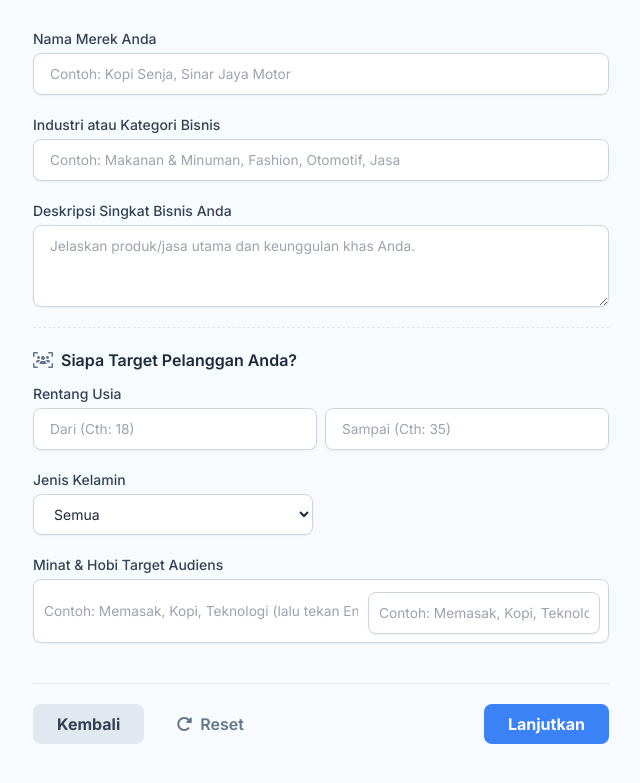
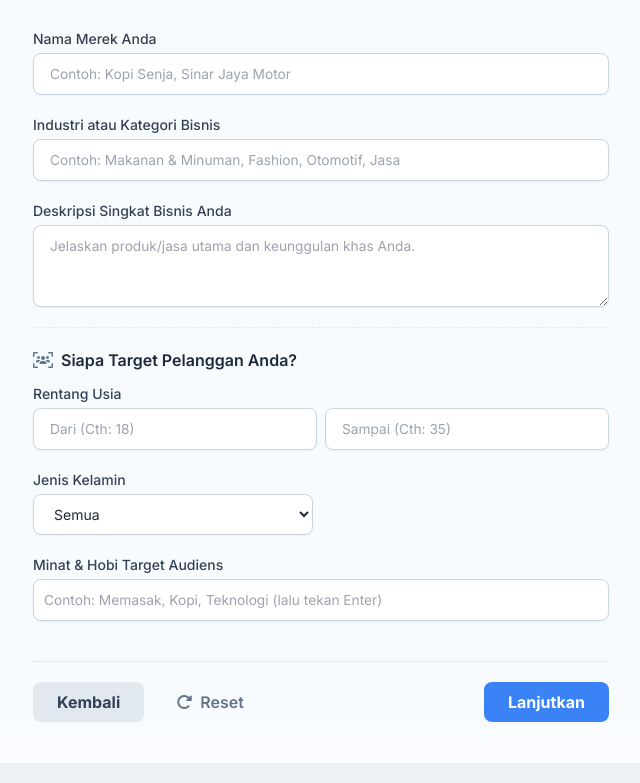
Before and after one commit to rofiqi99/perencana-konten-ai-cloudflare, a website: page public/index.html in a window 1280 px wide. Shown: the part 484-1267 px from the top of the page, without its empty margins (319-959 px from the left). Drawn offline with nearby package versions, Linux system fonts and the light colour scheme.

Commit message:
Add files via upload

```diff
--- a/public/index.html
+++ b/public/index.html
@@ -557,14 +557,11 @@ body.dark .platform-checkbox:not(:checked) + label:hover {
                         </select>
                     </div>
                     <div class="md:col-span-2">
-                        <label for="interests-input" class="block text-sm font-medium text-slate-700">Minat & Hobi Target Audiens</label>
-                        <div id="interests-container" class="form-input bg-white mt-1 flex items-center flex-wrap gap-2 p-2 border border-slate-300 rounded-lg shadow-sm focus-within:border-slate-400">
-                            <input type="text" id="interests-input" autocomplete="off" class="flex-grow bg-transparent border-none focus:ring-0 p-0.5 text-xs sm:text-sm" placeholder="Contoh: Memasak, Kopi, Teknologi (lalu tekan Enter)">
-                        <div id="interests-container" class="form-input bg-white mt-1 flex items-center flex-wrap gap-2 p-2 border border-slate-300 rounded-lg shadow-sm focus-within:border-slate-400">
-                            <input type="text" id="interests-input" autocomplete="off" class="flex-grow bg-transparent border-none focus:ring-0 p-0.5 text-xs sm:text-sm" placeholder="Contoh: Memasak, Kopi, Teknologi (lalu tekan Enter)">
-                        </div>
-                         </div>
-                </div>
+    <label for="interests-input" class="block text-sm font-medium text-slate-700">Minat & Hobi Target Audiens</label>
+    <div id="interests-container" class="form-input bg-white mt-1 flex items-center flex-wrap gap-2 p-2 border border-slate-300 rounded-lg shadow-sm focus-within:border-slate-400">
+        <input type="text" id="interests-input" autocomplete="off" class="flex-grow bg-transparent border-none focus:ring-0 p-0.5 text-xs sm:text-sm" placeholder="Contoh: Memasak, Kopi, Teknologi (lalu tekan Enter)">
+    </div>
+</div>
             </div>
         </div>
     </div>
@@ -1144,7 +1141,6 @@ body.dark .platform-checkbox:not(:checked) + label:hover {
 
     const plannerSchema = { type: "OBJECT", properties: { plan: { type: "ARRAY", items: { type: "OBJECT", properties: { day: { type: "STRING" }, platform: { type: "STRING" }, pillar: { type: "STRING" }, idea: { type: "STRING" }, caption_brief: { type: "STRING" }, visual_idea: { type: "STRING" }, hashtags: { type: "STRING" } }, required: ["day", "platform", "pillar", "idea", "caption_brief", "visual_idea", "hashtags"] } } } };
     const singleIdeaSchema = { type: "OBJECT", properties: { day: { type: "STRING" }, platform: { type: "STRING" }, pillar: { type: "STRING" }, idea: { type: "STRING" }, caption_brief: { type: "STRING" }, visual_idea: { type: "STRING" }, hashtags: { type: "STRING" } }, required: ["day", "platform", "pillar", "idea", "caption_brief", "visual_idea", "hashtags"] };
-    const keywordExtractionSchema = { type: "OBJECT", properties: { keywords: { type: "ARRAY", items: { type: "STRING" } } }, required: ["keywords"] };
 
 
     const callGemini = async (prompt, isJson = false, schema = null) => {
```
